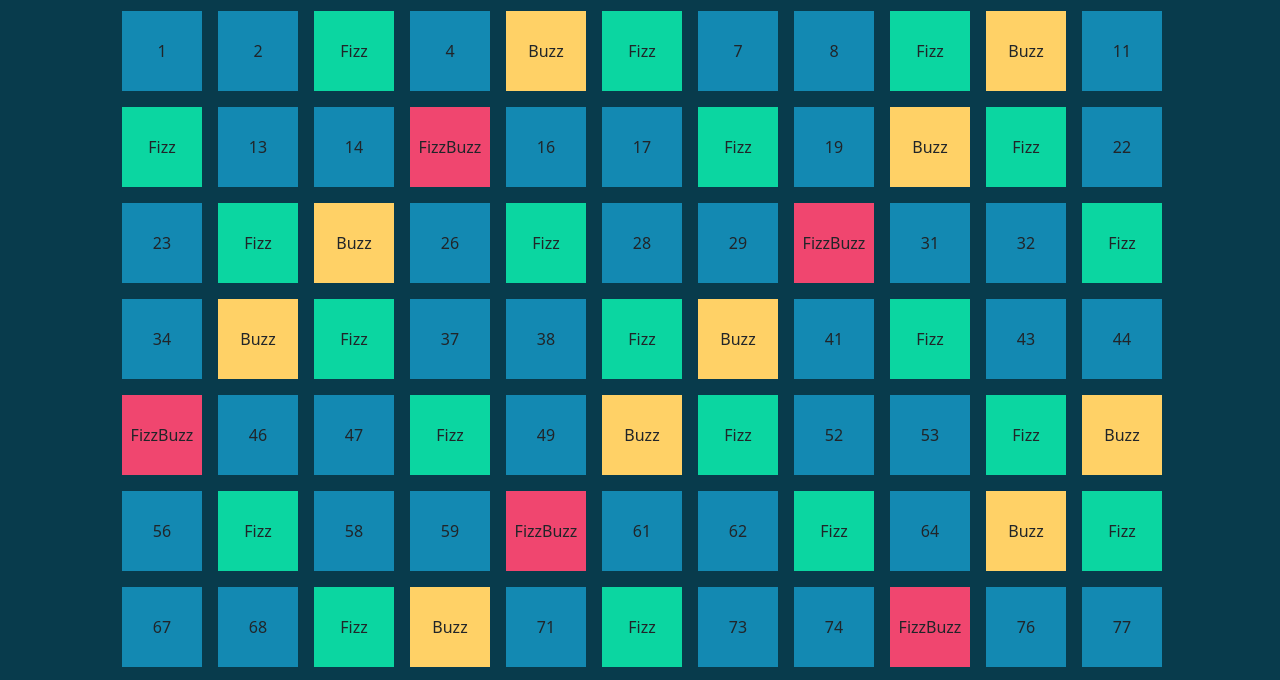
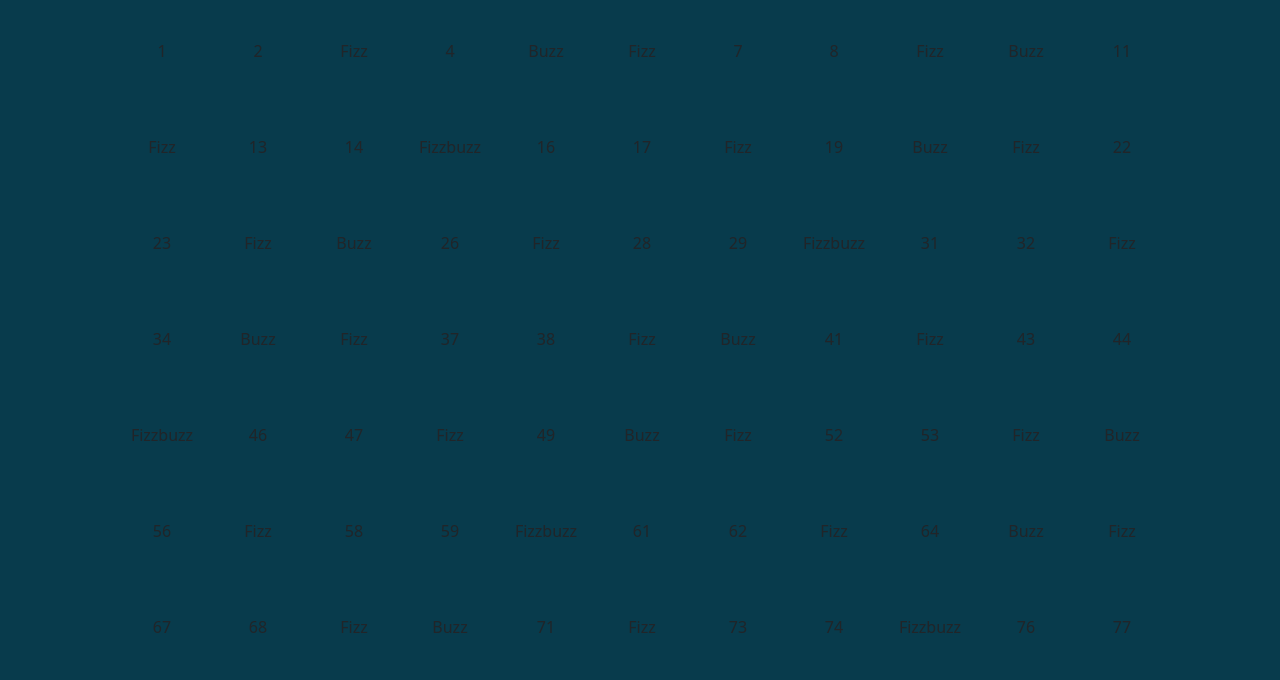
Before and after one commit to giuliagrfo/js-fizzbuzz, a plain HTML site: page bonus/index.html in a window 1280 px wide. Shown: the part 101-781 px from the top of the page. Drawn offline with nearby package versions, Linux system fonts and the light colour scheme.

Commit message:
fix .append method

```diff
--- a/bonus/assets/js/main_b.js
+++ b/bonus/assets/js/main_b.js
@@ -11,20 +11,29 @@ const listElement = document.querySelector('ul.list');
 for (let i = 1; i <= 100; i++){
     // console.log(i);
     if (i % 3 === 0 && i % 5 === 0){
-        let liElement = `<li class="fizzbuzz">FizzBuzz</li>`;
-        listElement.insertAdjacentHTML('beforeend', liElement);
+        const ul = document.querySelector('ul.list');
+        const li = document.createElement('li');
+        li.append('Fizzbuzz');
+        ul.append(li);
         // console.log('FizzBuzz');
     } else if (i % 3 == 0){
-        let liElement = `<li class="fizz">Fizz</li>`;
-        listElement.insertAdjacentHTML('beforeend', liElement);
+        const ul = document.querySelector('ul.list');
+        const li = document.createElement('li');
+        li.append('Fizz');
+        ul.append(li);
         // console.log('Fizz');
     } else if (i % 5 === 0){
-        let liElement = `<li class="buzz">Buzz</li>`;
-        listElement.insertAdjacentHTML('beforeend', liElement);
+        const ul = document.querySelector('ul.list');
+        const li = document.createElement('li');
+        li.append('Buzz');
+        ul.append(li);
         // console.log('Buzz');
     } else {
-        let liElement = `<li class="number">${i}</li>`;
-        listElement.insertAdjacentHTML('beforeend', liElement);
+        const ul = document.querySelector('ul.list');
+        const li = document.createElement('li');
+        li.append(`${i}`);
+        ul.append(li);
+
     }
 
 }
```
Also changed, not shown: bonus/index.html (line endings or trailing spaces).
